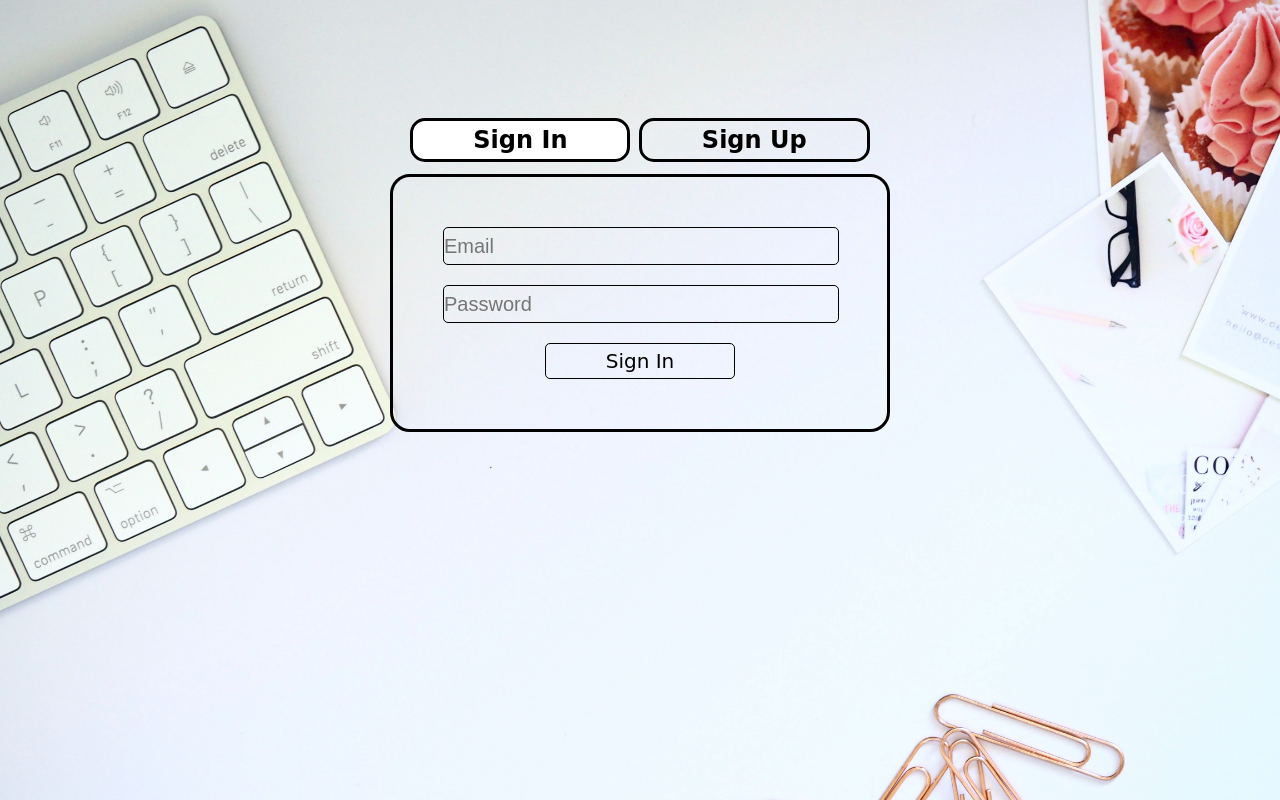
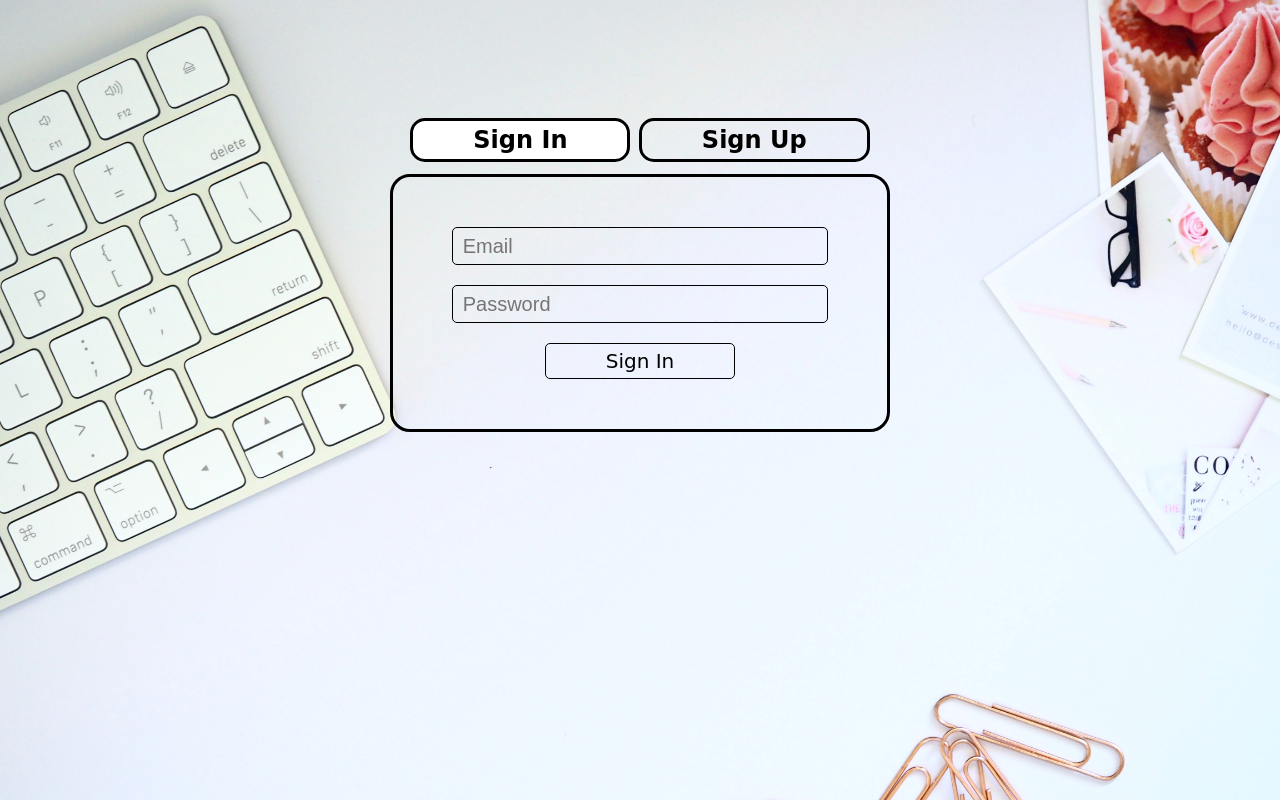
Before and after one commit to tasnimulshadi/ct-secondclass-a2, a plain HTML site: page index.html in a window 1280 px wide. Drawn offline with Linux system fonts and the light colour scheme; a web font is replaced by a local one.

Commit message:
Update style.css

```diff
--- a/css/style.css
+++ b/css/style.css
@@ -41,14 +41,17 @@
 	background-color: #000000c4;
 }
 .form-input{
-    width: 100%;
+    width: 90%;
     height: 30px;
-    padding: 3px 0px;
+    padding: 3px 10px;
     border-radius: 5px;
     border: 1px solid black;
     font-size: 20px;
     background-color: #ffffff00;
+    margin: 0px auto;
+    background-color: transparent;
     margin-bottom: 20px;
+    display: block;
 }
 .form-btn{
     margin:0px auto;
```
